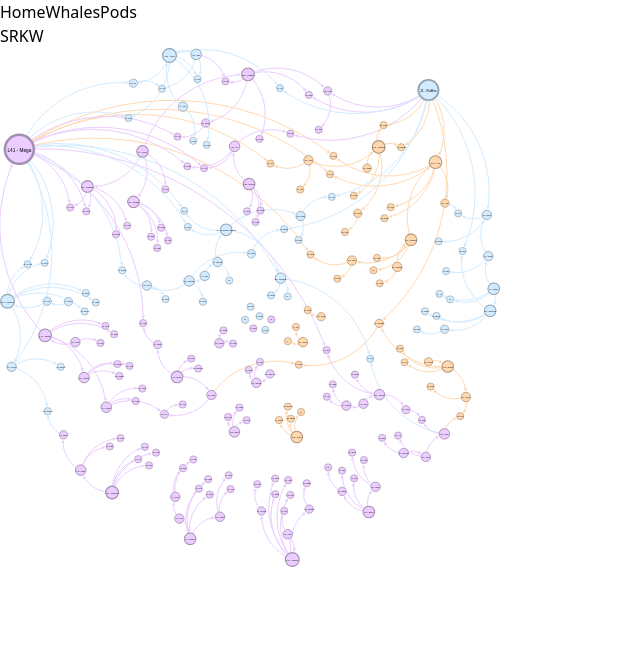
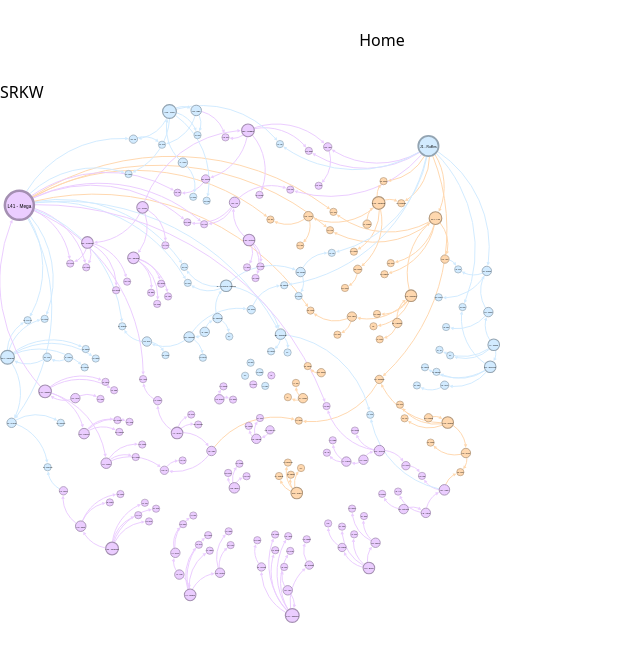
Before and after one commit to JvsonKee/killer-whale-network, a Next.js app in the folder client/: page / in a window 1280 px wide. Shown: the top 662 px of the page, without its empty margins (0-640 px from the left). Built offline with nearby package versions, Linux system fonts and the light colour scheme.

Commit message:
nav bar styling

```diff
--- a/client/src/app/_components/NavBar/NavBar.tsx
+++ b/client/src/app/_components/NavBar/NavBar.tsx
@@ -1,11 +1,53 @@
+'use client';
+
+import { usePathname } from "next/navigation";
 import Link from "next/link";
 
 export default function NavBar() {
+    const pages = [
+        {
+            name: 'Home',
+            path: '/'
+        },
+        {
+            name: 'About',
+            path: '/about'
+        },
+        {
+            name: 'Whales',
+            path: '/whales'
+        },
+        {
+            name: 'Threats & Conservation',
+            path: '/tc'
+        },
+    ]
+
     return (
-        <div>
-            <Link href="/">Home</Link>
-            <Link href="/whales">Whales</Link>
-            <Link href="/pods">Pods</Link>
+        <div className="flex items-center justify-center gap-20 h-[10vh]">
+            {
+                pages.map((page) => (
+                    <NavLink page={page} key={page.name}/>
+                ))
+            }
         </div>
     )
 }
+
+interface NavLinkProps {
+    page: {
+        name: string,
+        path: string
+    }
+}
+
+function NavLink({ page } : NavLinkProps) {
+    const pathName = usePathname();
+    const isActive = pathName === page.path;
+
+    return (
+        <Link href={`${page.path}`} className={`${isActive ? 'text-blue' : 'text-white'} hover:text-blue duration-300 ease-in-out`}>
+            { page.name }
+        </Link>
+    )
+}
```
